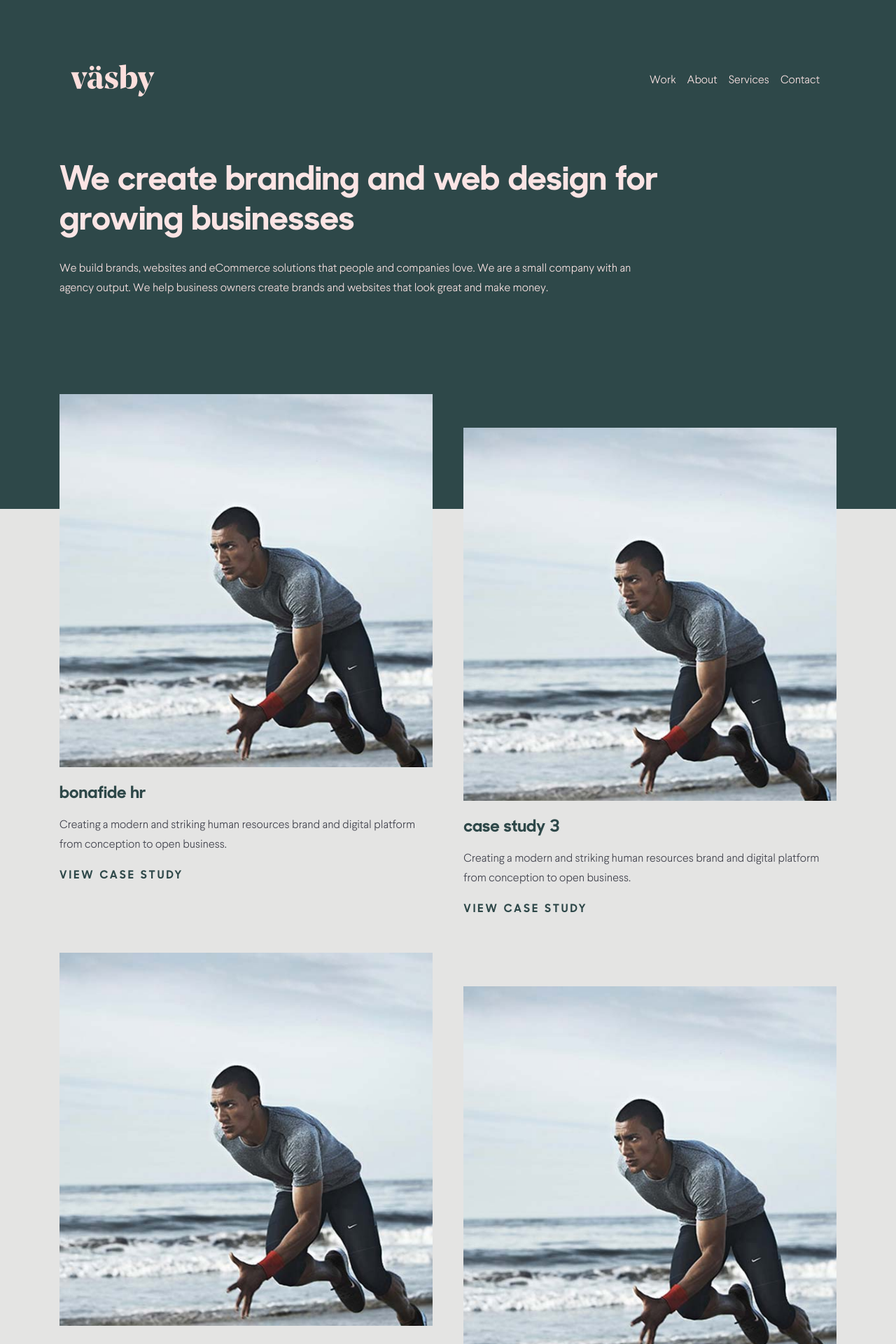
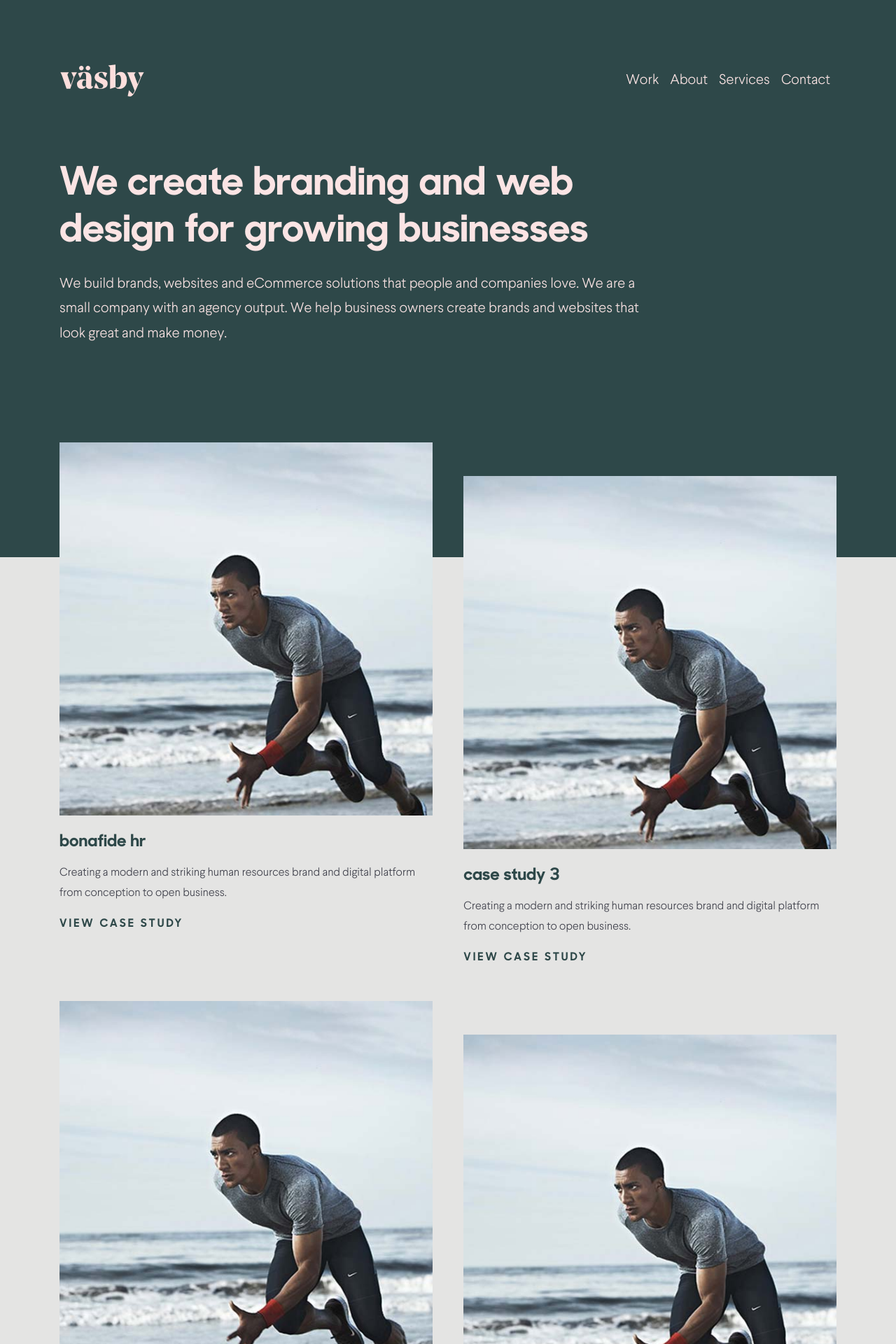
Before and after one commit to ifancyabroad/vasby, a Jekyll site: the page built from index.html, in a window 1280 px wide. Shown: the top 1920 px of the page at 70% size. Built offline with Jekyll 4.4.1, drawn with Linux system fonts in a browser that asks for light colours.

Commit message:
Improve responsiveness

```diff
--- a/_includes/footer.html
+++ b/_includes/footer.html
@@ -9,14 +9,18 @@
       </div>
     </div>
     <div class="row">
-      <div class="col-lg-4 wow fadeInUp">
-        <img src="./assets/logos/vasby_logo_pink.svg" width="120" alt="Vasby">
+      <div class="col-md-4 wow fadeInUp">
+        <div class="mb-5 mb-md-0">
+          <img src="./assets/logos/vasby_logo_pink.svg" width="120" alt="Vasby">
+        </div>
       </div>
-      <div class="col-lg-4 wow fadeInUp" data-wow-delay="0.2s">
-        <h6>Contact Us</h6>
-        <a class="text-secondary" href="mailto:studio@thevasby.co.uk">studio@thevasby.co.uk</a>
+      <div class="col-md-4 wow fadeInUp" data-wow-delay="0.2s">
+        <div class="mb-5 mb-md-0">
+          <h6>Contact Us</h6>
+          <a class="text-secondary" href="mailto:studio@thevasby.co.uk">studio@thevasby.co.uk</a>
+        </div>
       </div>
-      <div class="col-lg-4 wow fadeInUp" data-wow-delay="0.4s">
+      <div class="col-md-4 wow fadeInUp" data-wow-delay="0.4s">
         <div class="row">
           <div class="col-6">
             <nav class="nav flex-column">
--- a/_includes/navigation.html
+++ b/_includes/navigation.html
@@ -1,5 +1,5 @@
-<div class="container">
-  <nav class="navbar navbar-expand-lg navbar-dark">
+<div class="container p-0">
+  <nav class="navbar navbar-expand-md navbar-dark">
     <a class="navbar-brand" href="#">
       <img src="./assets/logos/vasby_logo_pink.svg" width="120" alt="Vasby">
     </a>
--- a/_sass/custom.scss
+++ b/_sass/custom.scss
@@ -1,4 +1,6 @@
 // Bootstrap variable overrides
+$enable-responsive-font-sizes: true;
+
 $primary: #2e4849;
 $secondary: #fbe4e4;
 $success: #28a745;
@@ -29,8 +31,8 @@
 $line-height-base: 1.76;
 
 $font-size-base: 1rem;
-$h1-font-size: $font-size-base * 3;
-$h2-font-size: $font-size-base * 2;
+$h1-font-size: $font-size-base * 3.5;
+$h2-font-size: $font-size-base * 2.5;
 $h3-font-size: $font-size-base * 1.75;
 $h4-font-size: $font-size-base * 1.5;
 $h5-font-size: $font-size-base * 1.25;
--- a/_sass/main.scss
+++ b/_sass/main.scss
@@ -1,57 +1,77 @@
 .navbar {
+  font-size: $font-size-lg;
   margin-bottom: 80px;
 }
 
 .header-section {
-  padding-top: 80px;
   padding-bottom: 285px;
 
   .header-text {
     max-width: 857px;
+
+    p {
+      font-size: $font-size-lg;
+    }
   }
 }
-
 
 .case-studies {
   margin-top: -164px;
 
   .case-study {
-    width: 48%;
-  }
-
-  .case-study:nth-child(even) {
-    margin-top: 3rem;
+    width: 100%;
   }
 }
 
-@include media-breakpoint-only(xs) {
+@include media-breakpoint-up(sm) {
 
   .case-studies {
 
     .case-study {
-      width: 100%;
+      width: 48%;
+    }
+
+    .case-study:nth-child(even) {
+      margin-top: $spacer * 3;
     }
   }
 }
 
+.approach-section,
+.about-section,
+footer {
+  padding-top: $spacer * 3;
+  padding-bottom: $spacer * 3;
+}
 
 
-.approach-section {
-  padding-top: 120px;
-  padding-bottom: 125px;
-}
-
-.about-section {
-  padding-top: 132px;
-  padding-bottom: 116px;
-}
-
 footer {
-  padding-top: 103px;
-  padding-bottom: 81px;
+  font-size: $font-size-lg;
 
   .footer-title {
     max-width: 570px;
     margin-bottom: 100px;
   }
 }
+
+@include media-breakpoint-up(md) {
+
+  .header-section {
+    padding-top: 80px;
+  }
+
+  .approach-section {
+    padding-top: 120px;
+    padding-bottom: 125px;
+  }
+
+  .about-section {
+    padding-top: 132px;
+    padding-bottom: 116px;
+  }
+
+  footer {
+    padding-top: 103px;
+    padding-bottom: 81px;
+  }
+}
--- a/_sass/typography.scss
+++ b/_sass/typography.scss
@@ -7,5 +7,6 @@
 }
 
 .vertical-text {
-	writing-mode: vertical-rl;
+  writing-mode: vertical-rl;
+  white-space: nowrap;
 }
--- a/index.html
+++ b/index.html
@@ -47,12 +47,13 @@
     </div>
     <div class="row">
       {% for approach in site.data.approaches %}
-      <div class="col-lg-4 wow fadeInUp"
+      <div class="col-md-4 wow fadeInUp"
         {% if forloop.index0 == 1 %}
           data-wow-delay="0.2s"
         {% elsif forloop.index0 == 2 %}
           data-wow-delay="0.4s"
         {% endif %}>
+        <div class="mb-5 mb-md-0">
           <h4 class="mb-4">{{ approach.name }}</h4>
           <p class="mb-4">{{ approach.text }}</p>
           <ul class="mb-4">
@@ -63,6 +64,7 @@
           </ul>
           <a class="text-secondary med-txt" href="{{ approach.url }}">{{ approach.link_text }}</a>
         </div>
+      </div>
       {% endfor %}
     </div>
   </div>
@@ -71,13 +73,15 @@
 <div class="about-section">
   <div class="container">
     <div class="row">
-      <div class="col-lg-6 wow fadeInUp">
-        <div class="d-flex justify-content-center">
+      <div class="col-md-6 wow fadeInUp">
+        <div class="d-flex justify-content-center mb-5 mb-md-0">
           <h6 class="text-primary spaced-letters vertical-text m-0 mr-3">JAMES & EDGAR - FOUNDERS OF THE VASBY</h6>
+          <div>
             <img class="img-fluid" src="./assets/images/about_vasby.jpg" alt="Man working at computer">
           </div>
         </div>
-      <div class="col-lg-6 wow fadeInUp" data-wow-delay="0.2s">
+      </div>
+      <div class="col-md-6 wow fadeInUp" data-wow-delay="0.2s">
         <h6 class="text-primary spaced-letters mb-3">ABOUT</h6>
         <h2 class="text-primary mb-4">Offering cost effective digital solutions companies love.</h2>
         <p class="mb-4">With over 10 years experience, our in-house designers, developers and e-commerce experts create beautiful sites that convert visitors into long-term customers.</p>
```
Lines whose indentation alone changed are shown as unchanged.
